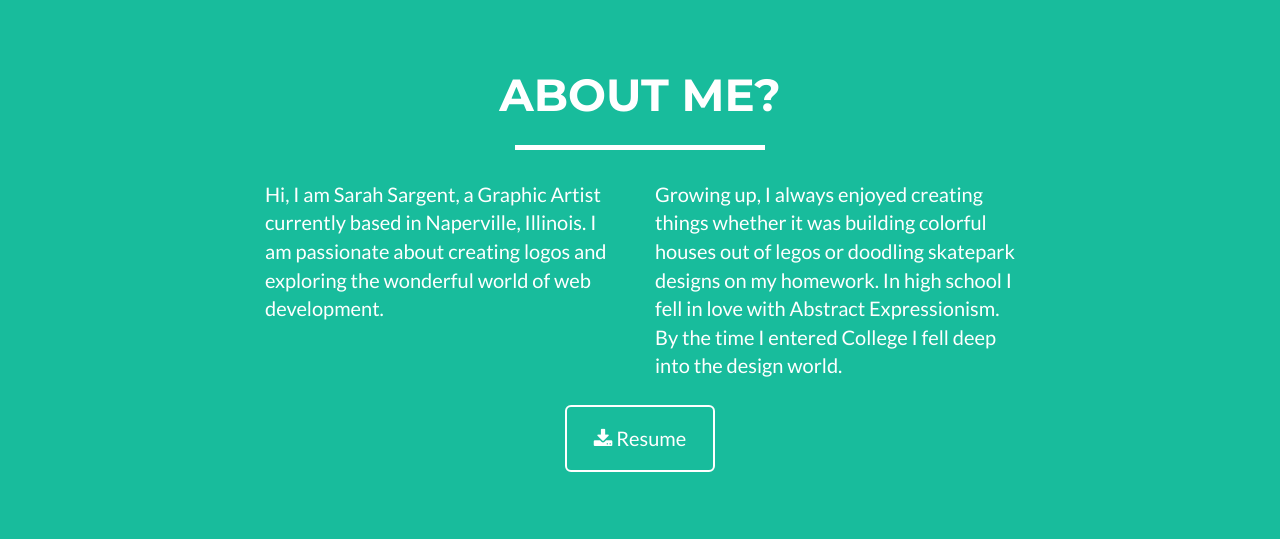
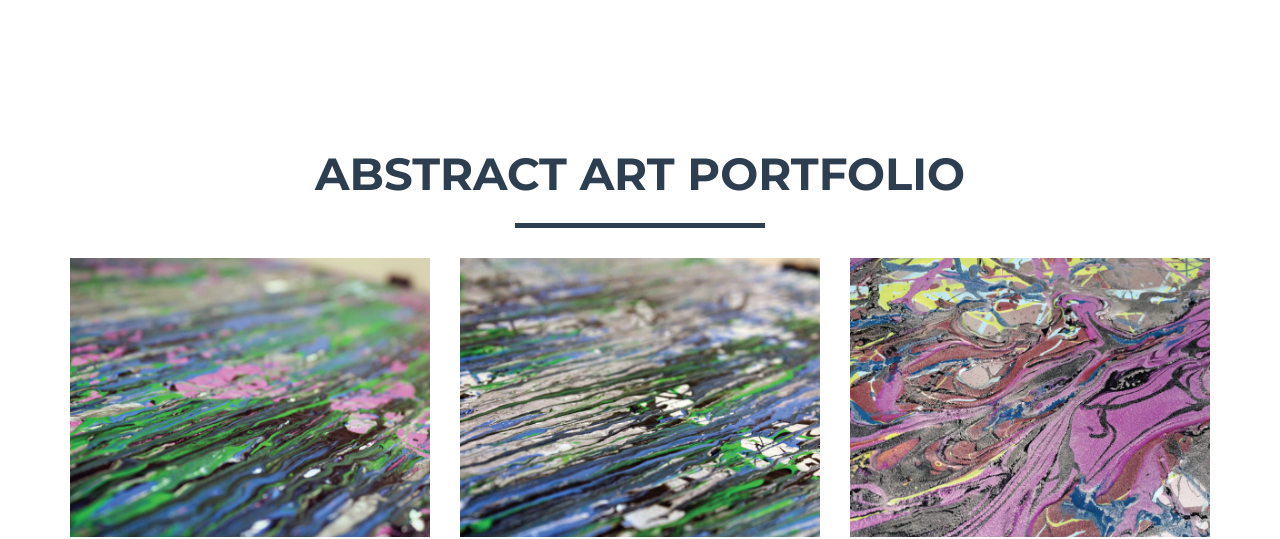
Before and after one commit to sarahchops/website, a plain HTML site: page index.html in a window 1280 px wide. Shown: the part 1568-2107 px from the top of the page. Drawn offline with nearby package versions, Linux system fonts and the light colour scheme.

Commit message:
seriously... added resume
to the correct location.

```diff
--- a/index.html
+++ b/index.html
@@ -166,34 +166,6 @@
         </div>
     </section>
 
-<<<<<<< Updated upstream
-=======
-    <!-- About Section -->
-    <section class="success" id="about">
-        <div class="container">
-            <div class="row">
-                <div class="col-lg-12 text-center">
-                    <h2>About Me?</h2>
-                    <hr class="star-light">
-                </div>
-            </div>
-            <div class="row">
-                <div class="col-lg-4 col-lg-offset-2">
-                    <p>Hi, I am Sarah Sargent, a Graphic Artist currently based in Naperville, Illinois. I am passionate about creating logos and exploring the wonderful world of web development.</p>
-                </div>
-                <div class="col-lg-4">
-                    <p>Growing up, I always enjoyed creating things whether it was building colorful houses out of legos or doodling skatepark designs on my homework. In high school I fell in love with Abstract Expressionism. By the time I entered College I fell deep into the design world.</p>
-                </div>
-                <div class="col-lg-8 col-lg-offset-2 text-center">
-                    <a href="#SSargent_Resume_5" class="btn btn-lg btn-outline">
-                        <i class="fa fa-download"></i> Resume
-                    </a>
-                </div>
-            </div>
-        </div>
-    </section>
-
->>>>>>> Stashed changes
     <!-- Art Portfolio Grid Section -->
     <section id="ScrollToArt"/>
     <section id="portfolio">
@@ -286,7 +258,7 @@
                     <p>Growing up, I always enjoyed creating things whether it was building colorful houses out of legos or doodling skatepark designs on my homework. In high school I fell in love with Abstract Expressionism. By the time I entered College I fell deep into the design world.</p>
                 </div>
                 <div class="col-lg-8 col-lg-offset-2 text-center">
-                    <a href="#" class="btn btn-lg btn-outline">
+                    <a href="./files/SSargent_Resume_5.pdf" target="_blank" class="btn btn-lg btn-outline">
                         <i class="fa fa-download"></i> Resume
                     </a>
                 </div>
```
Also changed, not shown: 2 other files.
